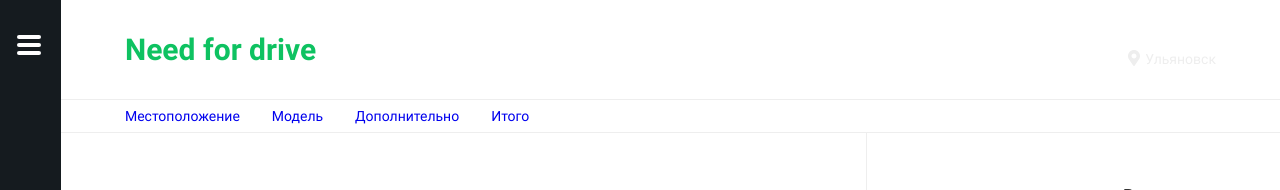
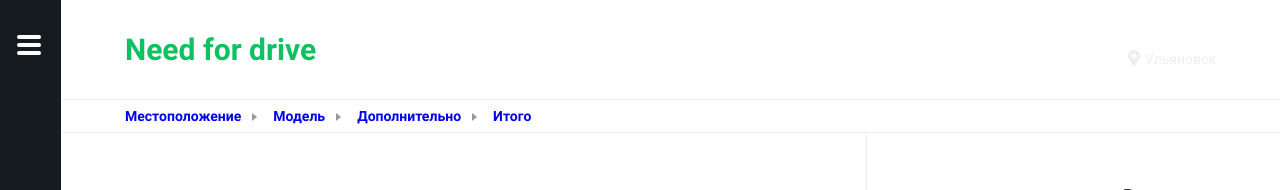
Before and after one commit to samartsevaas/carsharing, a Vue app: page /order in a window 1280 px wide. Shown: the top 190 px of the page. Built offline with nearby package versions, Linux system fonts and the light colour scheme; what vue-easy-slider would draw is missing.

Commit message:
fix navigation

```diff
--- a/src/components/elements/BaseNavigation.vue
+++ b/src/components/elements/BaseNavigation.vue
@@ -27,6 +27,22 @@ export default {
 </script>
 
 <style lang="scss">
+.order-panel {
+  border-top: 1px solid $gray-light;
+  border-bottom: 1px solid $gray-light;
+  @media (max-width: 425px) {
+    padding: 0px 10px;
+    border: none;
+  }
+  &__content {
+    display: flex;
+    &-item {
+      position: relative;
+      font-weight: 700;
+      color: $mainPage_gray;
+    }
+  }
+}
 .order-info__results__wrapper {
   border-left: 1px solid $gray-light;
 }
```
